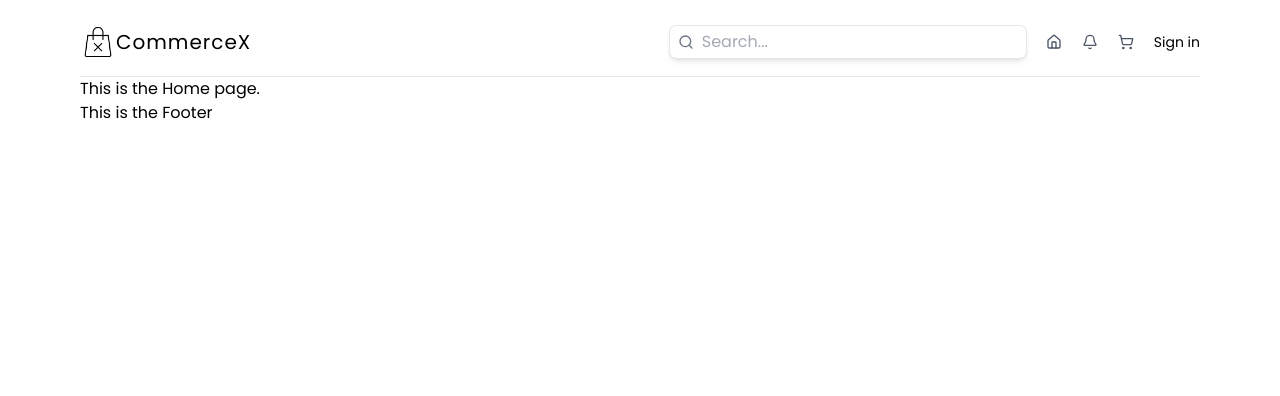
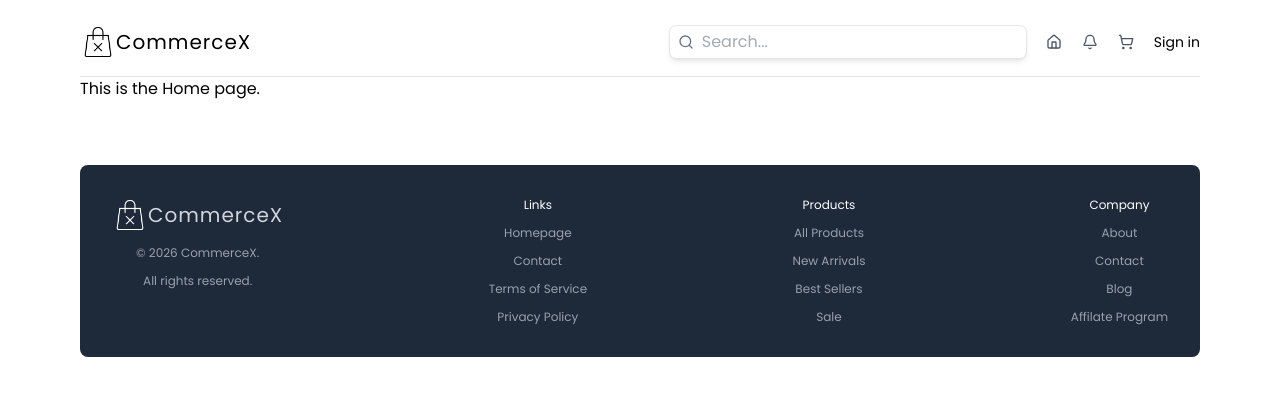
Before and after one commit to bittugurrala/CommerceX, a Next.js app: page / in a window 1280 px wide. Shown: the top 396 px of the page. Built offline with nearby package versions, Linux system fonts and the light colour scheme; a web font is replaced by a local one.

Commit message:
feat: added Footer section

```diff
--- a/src/components/Footer.jsx
+++ b/src/components/Footer.jsx
@@ -1,5 +1,38 @@
+import Link from "next/link"
+import Image from "next/image"
+
 export default function Footer(){
     return(
-        <div><p>This is the Footer</p></div>
+        <div className="mt-16 flex flex-col items-center justify-between gap-8 md:flex-row md:items-start md:justify-between md:gap-0 bg-gray-800 p-8 rounded-lg ">
+            <div className="flex flex-col items-center gap-3">
+                <Link href = "/" className='flex items-center justify-center hover:gap-1'>
+                    <Image  src = "/logo.png" alt = "CommerceX logo" width = {30} height={30} className="text-gray-300 filter invert h-12 w-12 md:h-9 md:w-9 transition-transform duration-200 hover:scale-110"/>
+                    <h3 className='hidden md:block text-gray-300 text-xl tracking-wider'>CommerceX</h3>
+                </Link>
+                <p className="text-gray-400 text-xs">© 2026 CommerceX.</p>
+                <p className="text-gray-400 text-xs">All rights reserved.</p>
+            </div>
+            <div className=" text-xs flex flex-col items-center justify-center gap-3">
+                <p className="text-white ">Links</p>
+                <Link className="text-gray-400" href = "/">Homepage</Link>
+                <Link className="text-gray-400" href = "/">Contact</Link>
+                <Link className="text-gray-400" href = "/">Terms of Service</Link>
+                <Link className="text-gray-400" href = "/">Privacy Policy</Link>
+            </div>
+            <div className=" text-xs flex flex-col  items-center justify-center gap-3">
+                <p className="text-white ">Products</p>
+                <Link className="text-gray-400" href = "/">All Products</Link>
+                <Link className="text-gray-400" href = "/">New Arrivals</Link>
+                <Link className="text-gray-400" href = "/">Best Sellers</Link>
+                <Link className="text-gray-400" href = "/">Sale</Link>
+            </div>
+            <div className=" text-xs flex flex-col items-center justify-center gap-3">
+                <p className="text-white ">Company</p>
+                <Link className="text-gray-400" href = "/">About</Link>
+                <Link className="text-gray-400" href = "/">Contact</Link>
+                <Link className="text-gray-400" href = "/">Blog</Link>
+                <Link className="text-gray-400" href = "/">Affilate Program</Link>
+            </div>
+        </div>
     )
 }
--- a/src/components/Navigation.jsx
+++ b/src/components/Navigation.jsx
@@ -5,7 +5,7 @@ import { Search, House, Bell, ShoppingCart } from 'lucide-react'
 
 const Navigation = () => {
     return (
-        <nav className='flex items-center justify-between py-4 border-b border-gray-200' >
+        <nav className='flex items-center justify-between py-4 border-b border-gray-200 ' >
             {/* Left */}
             <Link href = "/" className='flex items-center justify-center hover:gap-1'>
                 <Image src = "/logo.png" alt = "CommerceX logo" width = {30} height={30} className="h-6 w-6 md:h-9 md:w-9 transition-transform duration-200 hover:scale-110"/>
```
